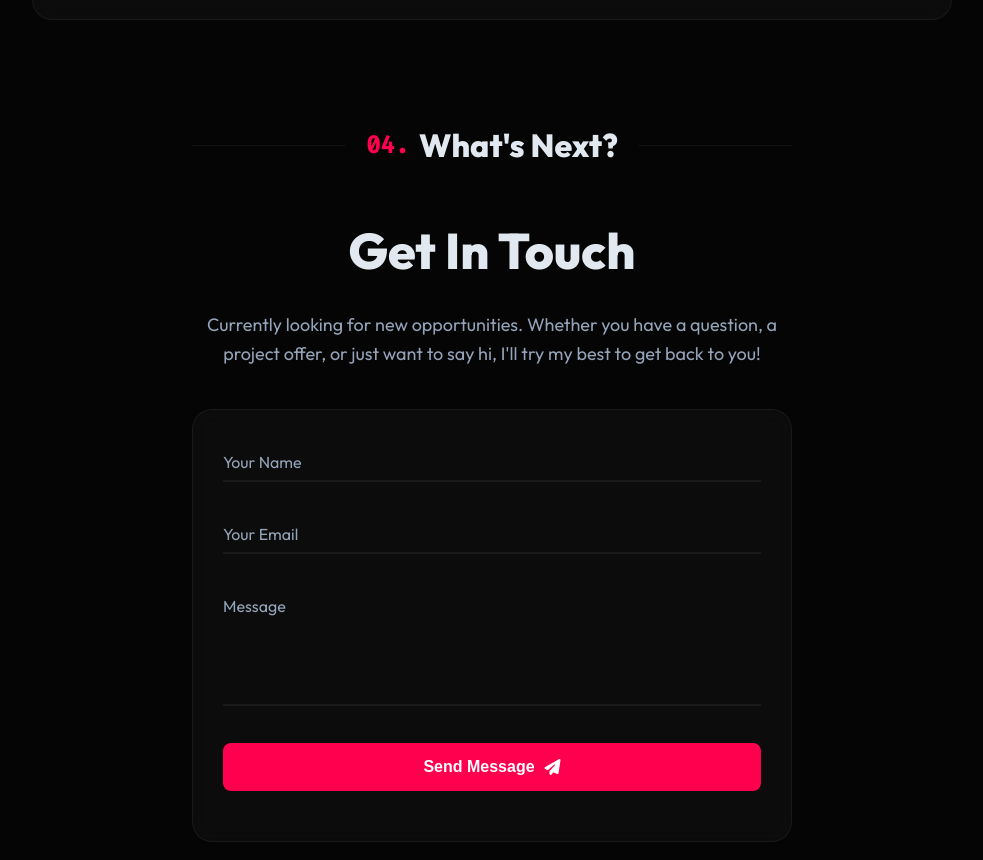
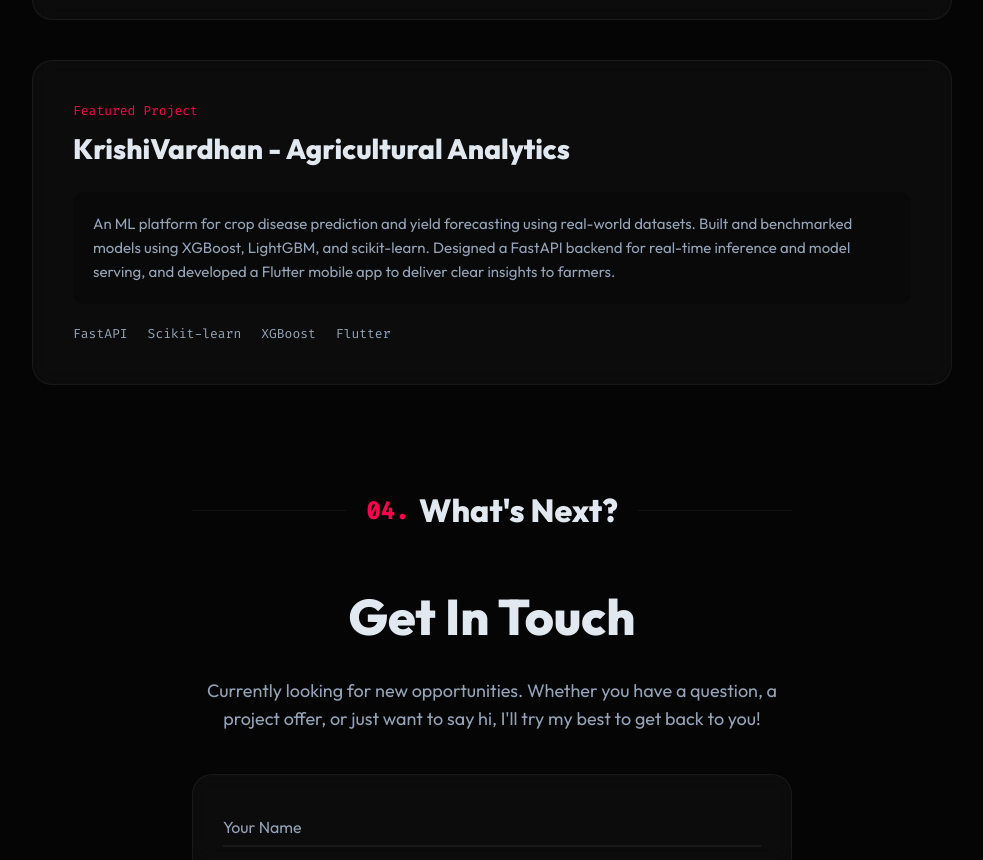
Before and after one commit to Namanjain1203/PORTFOLIO, a plain HTML site: page index.html in a window 1280 px wide. Shown: the part 3214-4074 px from the top of the page, without its empty margins (148-1131 px from the left). Drawn offline with Linux system fonts and the light colour scheme.

Commit message:
Update index.html

```diff
--- a/index.html
+++ b/index.html
@@ -152,6 +152,23 @@
                         </ul>
                     </div>
                 </div>
+
+                <!-- Project 3 -->
+                <div class="project-card glass-panel">
+                    <div class="project-info">
+                        <p class="featured-text">Featured Project</p>
+                        <h3 class="project-title">KrishiVardhan - Agricultural Analytics</h3>
+                        <div class="project-description">
+                            <p>An ML platform for crop disease prediction and yield forecasting using real-world datasets. Built and benchmarked models using XGBoost, LightGBM, and scikit-learn. Designed a FastAPI backend for real-time inference and model serving, and developed a Flutter mobile app to deliver clear insights to farmers.</p>
+                        </div>
+                        <ul class="tech-list">
+                            <li>FastAPI</li>
+                            <li>Scikit-learn</li>
+                            <li>XGBoost</li>
+                            <li>Flutter</li>
+                        </ul>
+                    </div>
+                </div>
             </div>
         </section>
 
```
